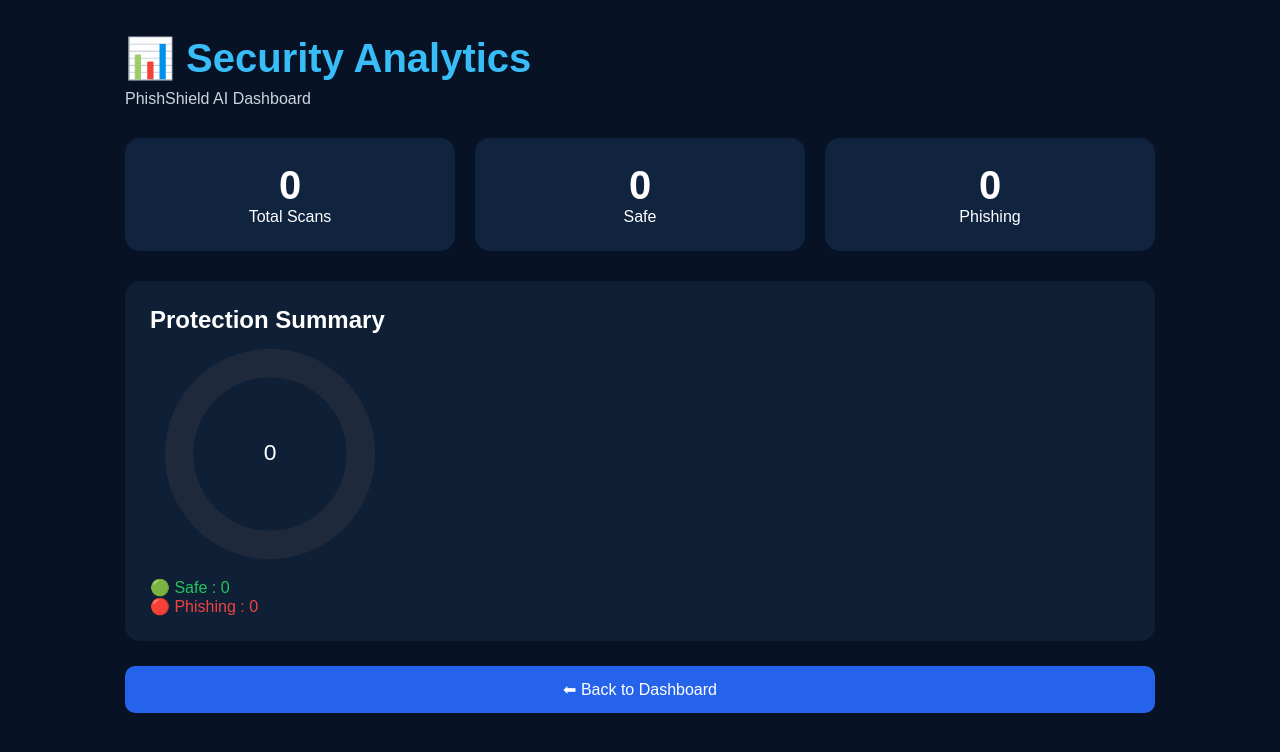
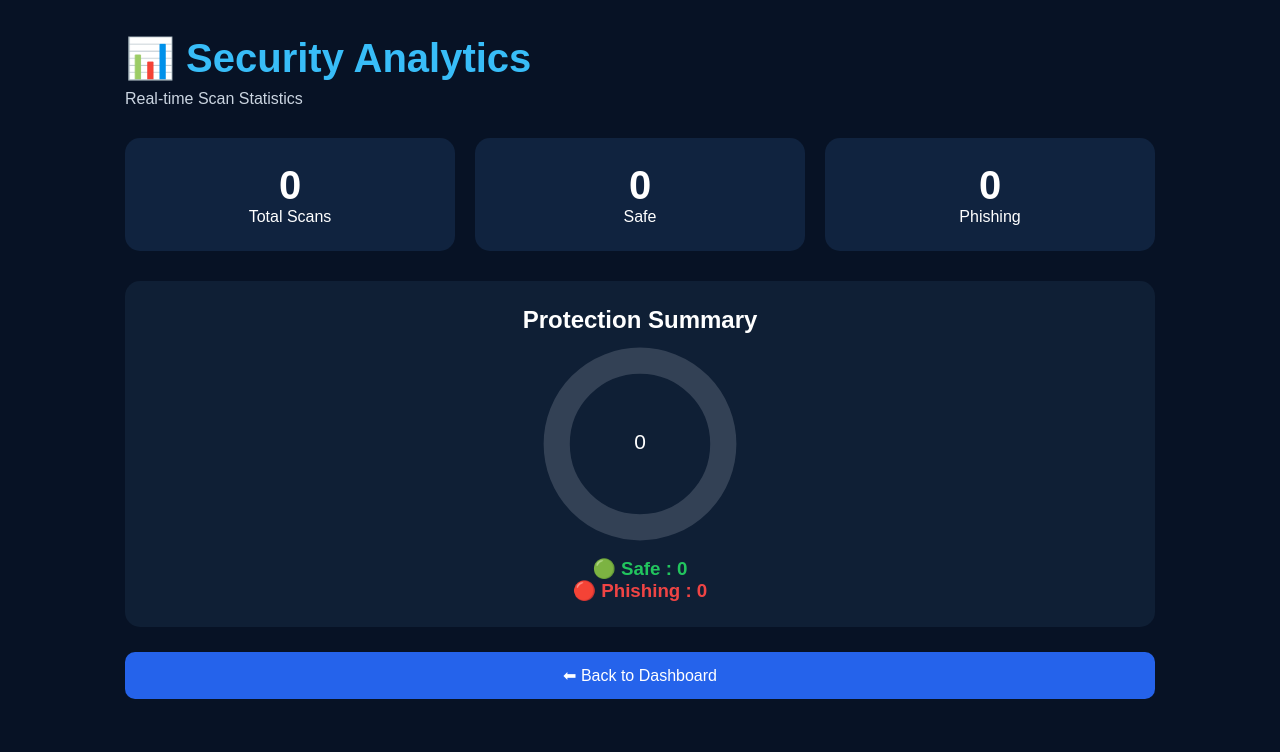
Before and after one commit to Shivani-j-git/PhishShield-AI, a Flask app: page /analytics in a window 1280 px wide. Shown: the top 752 px of the page. Run offline with Flask 3, Linux system fonts and the light colour scheme; data that the repository does not hold is empty.

Commit message:
Update title and subtitles in analytics.html

```diff
--- a/templates/analytics.html
+++ b/templates/analytics.html
@@ -1,7 +1,7 @@
 <!DOCTYPE html>
 <html>
 <head>
-    <title>Security Analytics</title>
+    <title>PhishShield AI - Analytics</title>
     <link rel="stylesheet" href="/static/style.css">
 </head>
 <body>
@@ -9,7 +9,7 @@
 <div class="container">
 
     <h1>📊 Security Analytics</h1>
-    <p class="subtitle">PhishShield AI Dashboard</p>
+    <p class="subtitle">Real-time Scan Statistics</p>
 
     <div class="stats">
 
@@ -30,17 +30,19 @@
 
     </div>
 
-    <div class="card">
+    <div class="card" style="text-align:center;">
 
         <h2>Protection Summary</h2>
 
-        <svg width="240" height="240" viewBox="0 0 42 42">
+        <svg width="220" height="220" viewBox="0 0 42 42">
 
+            <!-- Background -->
             <circle cx="21" cy="21" r="15.9"
                 fill="transparent"
-                stroke="#1e293b"
+                stroke="#334155"
                 stroke-width="5"/>
 
+            <!-- Safe -->
             <circle cx="21" cy="21" r="15.9"
                 fill="transparent"
                 stroke="#22c55e"
@@ -48,6 +50,7 @@
                 stroke-dasharray="{{ (safe*100/total) if total else 0 }} 100"
                 stroke-dashoffset="25"/>
 
+            <!-- Phishing -->
             <circle cx="21" cy="21" r="15.9"
                 fill="transparent"
                 stroke="#ef4444"
@@ -64,12 +67,14 @@
 
         </svg>
 
-        <p style="color:#22c55e;">🟢 Safe : {{ safe }}</p>
-        <p style="color:#ef4444;">🔴 Phishing : {{ phishing }}</p>
+        <h3 style="color:#22c55e;">🟢 Safe : {{ safe }}</h3>
+        <h3 style="color:#ef4444;">🔴 Phishing : {{ phishing }}</h3>
 
     </div>
 
-    <a href="/"><button>⬅ Back to Dashboard</button></a>
+    <a href="/">
+        <button>⬅ Back to Dashboard</button>
+    </a>
 
 </div>
 
```
